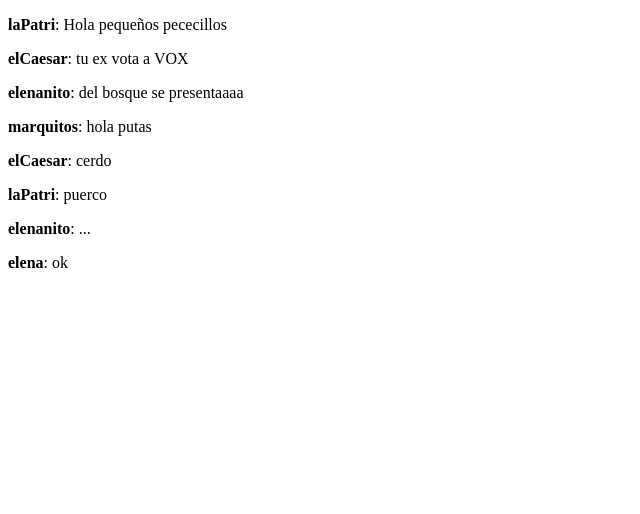
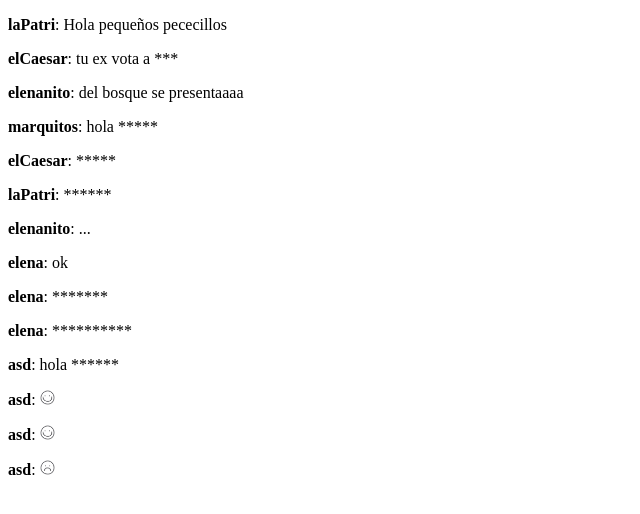
Before and after one commit to Elena2332/servidor, a PHP site: page /contenido_charla.php in a window 1280 px wide. Shown: the top 514 px of the page, without its empty margins (0-640 px from the left). Run offline with PHP 8.4, Linux system fonts and the light colour scheme; data that the repository does not hold is empty.

Commit message:
ej4 terminado

```diff
--- a/unidad1/tanda2/ejercicio4/contenido_charla.php
+++ b/unidad1/tanda2/ejercicio4/contenido_charla.php
@@ -16,8 +16,26 @@
     }
     function filtrar($msg)
     {
-
-        return str_ireplace($textoAReemplazar, $reemplazo, $msg);
+        $reemplazables = [];
+        $reemplazos = [];
+        //palabras ofensivas
+        $fich = fopen('./doc/palabrasOfensivas.txt','r');
+        while(!feof($fich))
+        {
+            $linea = fgets($fich);
+            $reemplazables[] = trim($linea);
+            $str = "";
+            for($i=0; $i<strlen(trim($linea)) ;$i++)
+                $str = $str.'*';
+            $reemplazos[] = $str;
+        }
+        fclose($fich);
+        //emoticonos
+        $reemplazables[] = ":)";
+        $reemplazos[] = '<img src="./img/feliz.png" width="15"/>';
+        $reemplazables[] = ":(";
+        $reemplazos[] = '<img src="./img/triste.png" width="15"/>';
+        return str_ireplace($reemplazables, $reemplazos, $msg);
     }
 ?>
 <!DOCTYPE html>
--- a/unidad1/tanda2/ejercicio4/doc/conversacion.txt
+++ b/unidad1/tanda2/ejercicio4/doc/conversacion.txt
@@ -6,3 +6,9 @@
 laPatri;SEPAR;puerco
 elenanito;SEPAR;...
 elena;SEPAR;ok
+elena;SEPAR;frances
+elena;SEPAR;melonmelon
+asd;SEPAR;hola perras
+asd;SEPAR;:)
+asd;SEPAR;:)
+asd;SEPAR;:(
--- a/unidad1/tanda2/ejercicio4/doc/palabrasOfensivas.txt
+++ b/unidad1/tanda2/ejercicio4/doc/palabrasOfensivas.txt
@@ -11,3 +11,5 @@
 frances
 hetero basico
 VOX
+perras
+perra
```
Also changed, not shown: unidad1/tanda2/ejercicio4/img/feliz.png (added), unidad1/tanda2/ejercicio4/img/triste.png (added).
